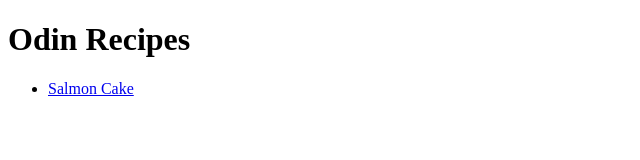
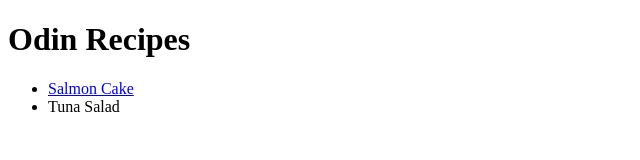
Before and after one commit to adelekewest/odin-recipes, a plain HTML site: page index.html in a window 1280 px wide. Shown: the full height of the page, 0-640 px from the left. Drawn offline with Linux system fonts and the light colour scheme.

Commit message:
Saved new changes to the file

```diff
--- a/index.html
+++ b/index.html
@@ -10,6 +10,7 @@
     <h1>Odin Recipes</h1>
     <ul>
    <li><a href="./recipes/salmon-cake.html">Salmon Cake</a></li>
+   <li><a href="./recipes/tuna-salad.html"></a>Tuna Salad</li>
     </ul>
 </body>
 </html>
```
